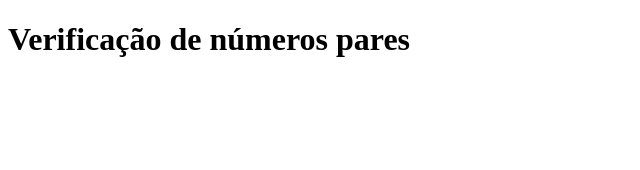
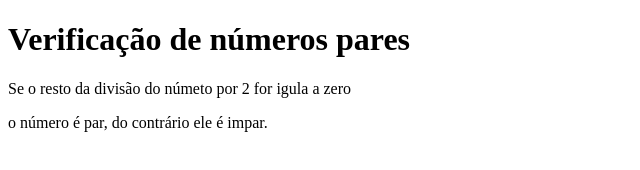
Before and after one commit to 758140/AplicativoDevOps, a plain HTML site: page index.html in a window 1280 px wide. Shown: the whole page, without its empty margins (0-640 px from the left). Drawn offline with Linux system fonts and the light colour scheme.

Commit message:
Inserindo instruções sobre o algoritmo

```diff
--- a/index.html
+++ b/index.html
@@ -7,6 +7,8 @@
 </head>
     <body>
         <h1>Verificação de números pares</h1>
+        <p>Se o resto da divisão do númeto por 2 for igula a zero</p>
+        <p>o número é par, do contrário ele é impar.</p>
         <script src="app.js"></script>
     </body>
 </html>
```
